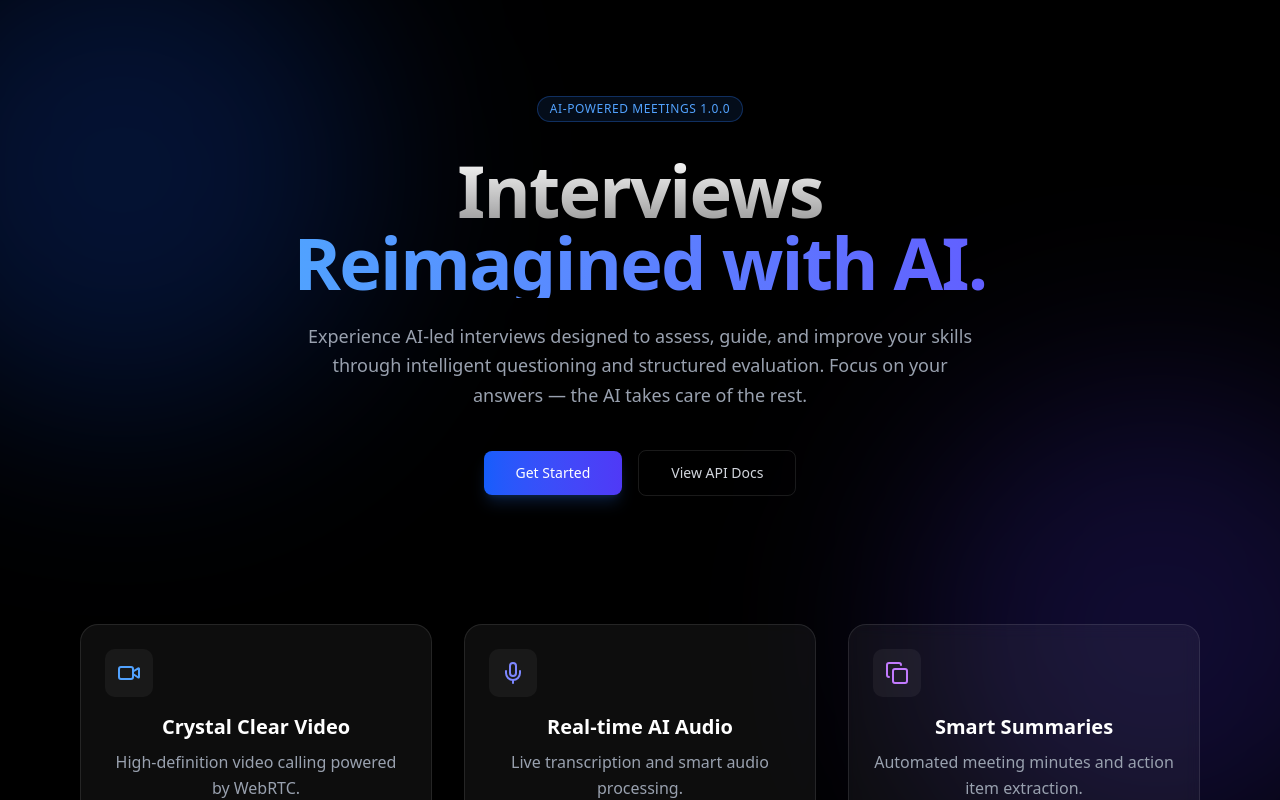
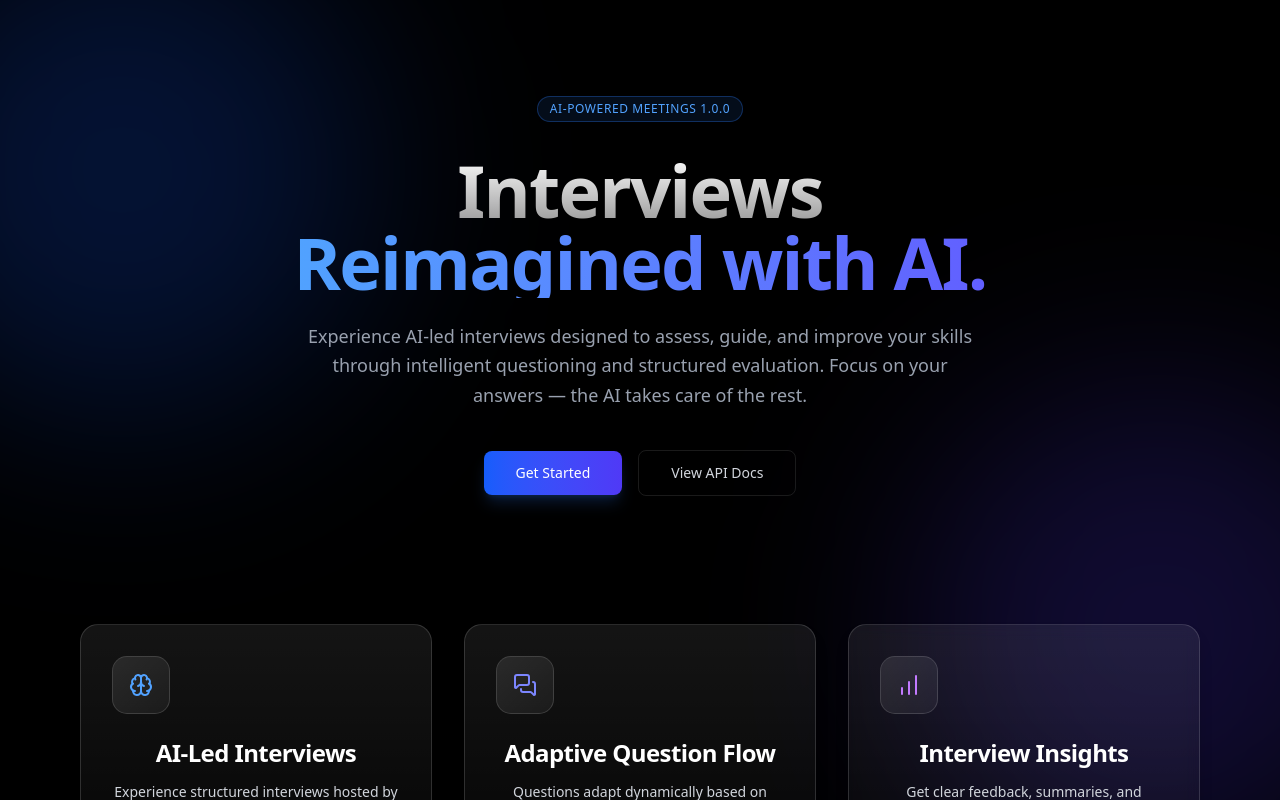
Before and after one commit to akashverma92/smart-meeting-assitant, a Next.js app in the folder frontend/: page / in a window 1280 px wide. Shown: the top 800 px of the page. Built offline with nearby package versions, Linux system fonts and the light colour scheme.

Commit message:
improved the (feature card) desgin in the landing page 1.0.2

```diff
--- a/frontend/src/components/landing/FeatureCards.tsx
+++ b/frontend/src/components/landing/FeatureCards.tsx
@@ -1,33 +1,26 @@
-// it contians the feature cards section of the landing page
-
 "use client";
-
-import { Copy, Mic, Video } from "lucide-react";
-
+import { BarChart, MessagesSquare, Brain } from "lucide-react";
 export default function FeatureCards() {
   return (
     <div className="mt-32 grid grid-cols-1 md:grid-cols-3 gap-8 max-w-6xl mx-auto px-4">
       <FeatureCard
-        icon={<Video className="w-6 h-6 text-blue-400" />}
-        title="Crystal Clear Video"
-        description="High-definition video calling powered by WebRTC."
+        icon={<Brain className="w-6 h-6 text-blue-400" />}
+        title="AI-Led Interviews"
+        description="Experience structured interviews hosted by AI that ask intelligent questions and guide the entire flow."
       />
-
       <FeatureCard
-        icon={<Mic className="w-6 h-6 text-indigo-400" />}
-        title="Real-time AI Audio"
-        description="Live transcription and smart audio processing."
+        icon={<MessagesSquare className="w-6 h-6 text-indigo-400" />}
+        title="Adaptive Question Flow"
+        description="Questions adapt dynamically based on your responses, helping assess depth, clarity, and understanding."
       />
-
       <FeatureCard
-        icon={<Copy className="w-6 h-6 text-purple-400" />}
-        title="Smart Summaries"
-        description="Automated meeting minutes and action item extraction."
+        icon={<BarChart className="w-6 h-6 text-purple-400" />}
+        title="Interview Insights"
+        description="Get clear feedback, summaries, and performance insights after every interview session."
       />
     </div>
   );
 }
-
 function FeatureCard({
   icon,
   title,
@@ -38,12 +31,43 @@ function FeatureCard({
   description: string;
 }) {
   return (
-    <div className="p-6 rounded-2xl bg-white/5 border border-white/10 hover:border-blue-500/30 transition-colors backdrop-blur-sm">
-      <div className="w-12 h-12 rounded-lg bg-white/5 flex items-center justify-center mb-4">
+    <div className="
+      group
+      relative
+      p-8
+      rounded-2xl
+      bg-gradient-to-b from-white/[0.08] to-white/[0.02]
+      border border-white/15
+      shadow-lg shadow-black/20
+      backdrop-blur-sm
+      transition-all duration-300
+      hover:-translate-y-2
+      hover:shadow-blue-500/20
+      hover:border-blue-500/40
+    ">
+      {/* Icon container */}
+      <div className="
+        w-14 h-14
+        rounded-xl
+        bg-gradient-to-br from-white/10 to-white/5
+        flex items-center justify-center
+        mb-6
+        ring-1 ring-white/20
+        group-hover:ring-blue-500/40
+        transition-all
+      ">
         {icon}
       </div>
-      <h3 className="text-xl font-semibold mb-2 text-white">{title}</h3>
-      <p className="text-gray-400 leading-relaxed">{description}</p>
+
+      {/* Title */}
+      <h3 className="text-2xl font-bold mb-3 text-white tracking-tight">
+        {title}
+      </h3>
+
+      {/* Description */}
+      <p className="text-gray-300 leading-relaxed text-sm">
+        {description}
+      </p>
     </div>
   );
 }
```
